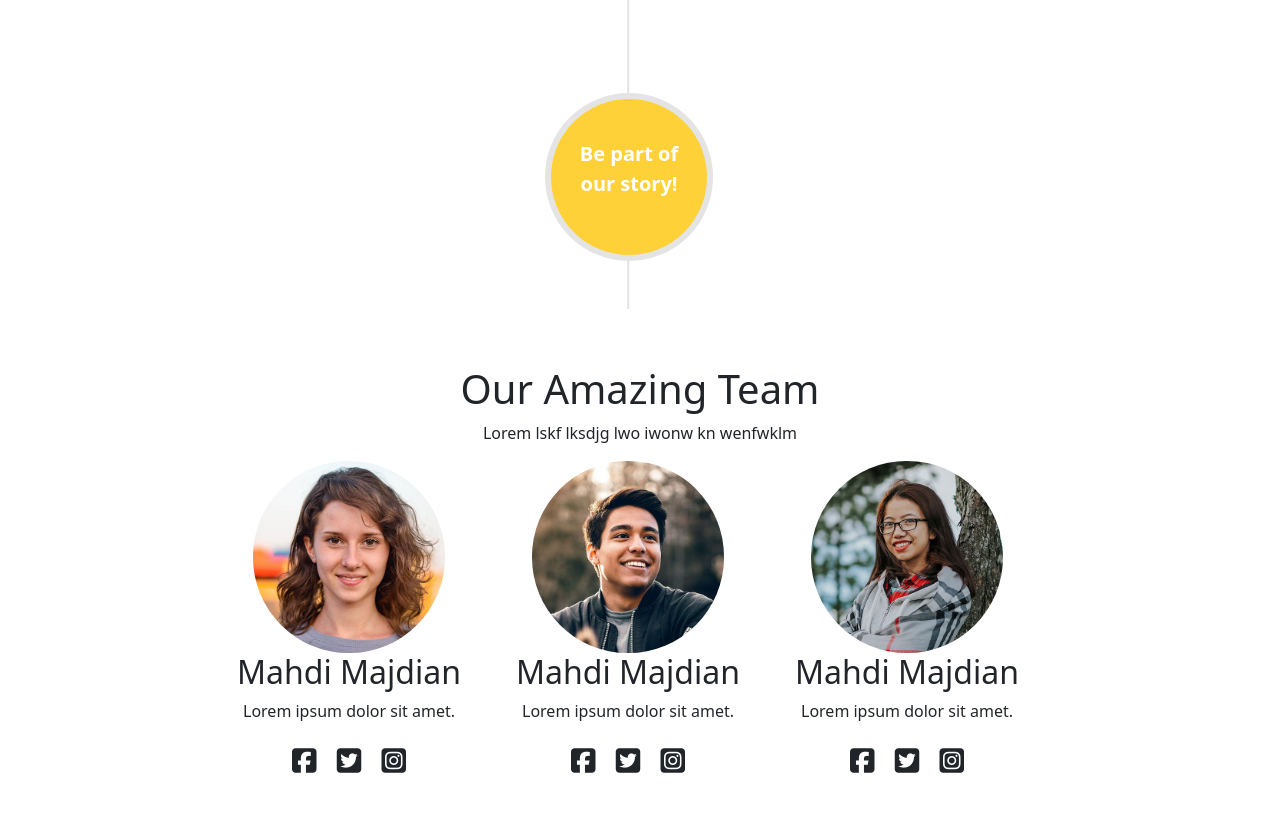
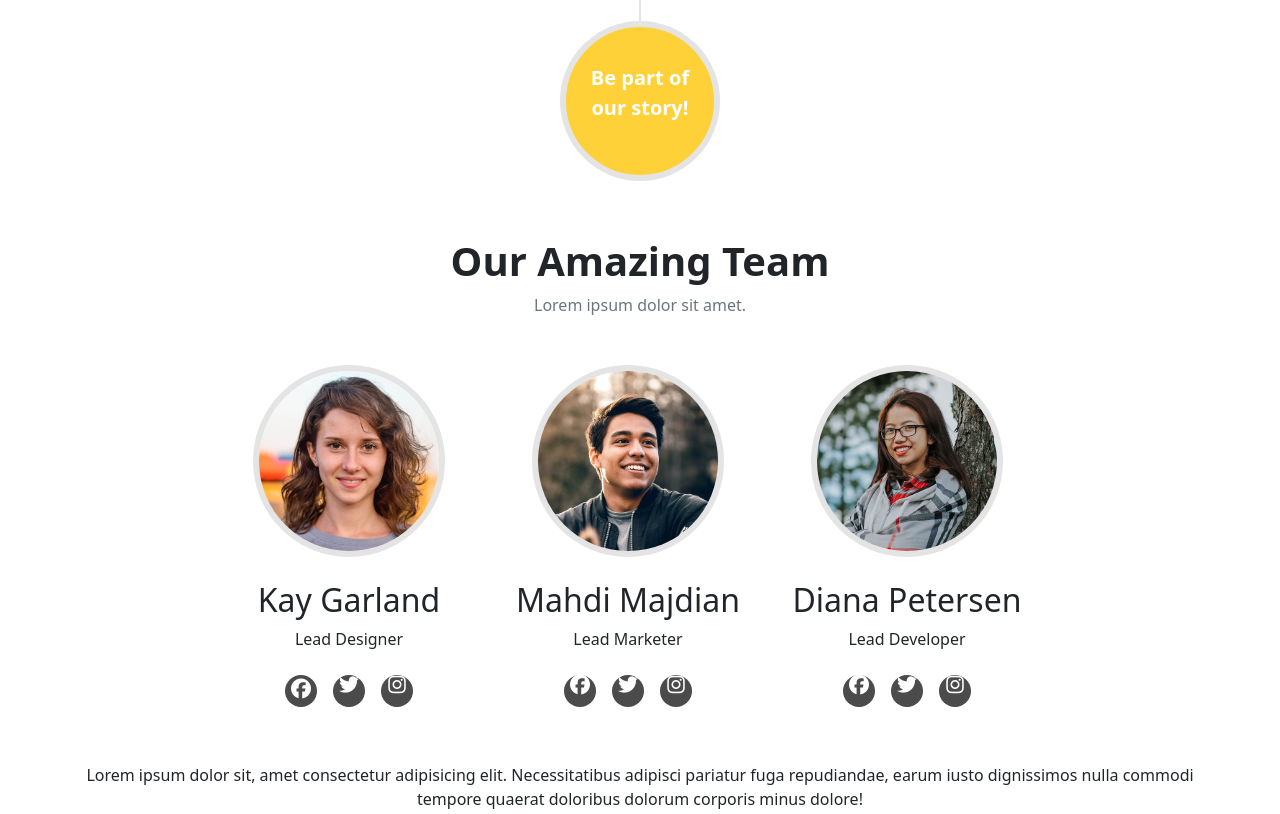
Before and after one commit to MahdiMajdian/Agency-Landing, a plain HTML site: page index.html in a window 1280 px wide. Shown: the part 4033-4847 px from the top of the page. Drawn offline with nearby package versions, Linux system fonts and the light colour scheme.

Commit message:
about section hotfix for few bugs

```diff
--- a/index.html
+++ b/index.html
@@ -172,9 +172,9 @@
             <h1 class="text-uppercase">About</h1>
             <p class="text-secondary mb-5">Lorem ipsum dolor sit amet consectetur, adipisicing elit.</p>
             <!-- Desktop Version of about -->
-            <div class="container d-none d-md-flex flex-column justify-content-center position-relative">
+            <div class="container-fluid d-none d-md-flex flex-column justify-content-center position-relative">
                 <div class="about__line"></div>
-                <div class="row  w-100">
+                <div class="row mb-5 w-100 mx-auto">
                     <div class="col-5 text-end">
                         <h3>March 21, 2021</h3>
                         <h3>Smooth segway to pulsway</h3>
@@ -188,7 +188,7 @@
                     <div class="col-5 text-start">
                     </div>
                 </div>
-                <div class="row my-5 w-100">
+                <div class="row my-5 w-100 mx-auto">
                     <div class="col-5 text-end">
 
                     </div>
@@ -203,7 +203,7 @@
                             numquam a maxime blanditiis fugiat! Eveniet?</p>
                     </div>
                 </div>
-                <div class="row my-5 w-100">
+                <div class="row my-5 w-100 mx-auto">
                     <div class="col-5 text-end">
                         <h3>March 21, 2021</h3>
                         <h3>Smooth segway to pulsway</h3>
@@ -218,14 +218,14 @@
 
                     </div>
                 </div>
-                <div class="row my-5 w-100">
+                <div class="row my-5 w-100 mx-auto">
                     <div class="col-5 text-end">
 
                     </div>
                     <div class="col-2 text-center about__img mb-auto">
                         <img src="assets/img/about/1.jpg" alt="">
                     </div>
-                    <div class="col-5 text-start">
+                    <div class="col-5 text-start mx-auto">
                         <h3>March 21, 2021</h3>
                         <h3>Smooth segway to pulsway</h3>
                         <p>Lorem ipsum, dolor sit amet consectetur adipisicing elit. Dolore, possimus. Accusamus quia ut
@@ -233,7 +233,7 @@
                             numquam a maxime blanditiis fugiat! Eveniet?</p>
                     </div>
                 </div>
-                <div class="row my-5 w-100">
+                <div class="row my-5 w-100 mx-auto">
                     <div class="col-5 text-end">
                         <h3>March 21, 2021</h3>
                         <h3>Smooth segway to pulsway</h3>
@@ -248,12 +248,15 @@
 
                     </div>
                 </div>
-                <div class="row my-5">
+                <div class="row mt-5 w-100 mx-auto">
                     <div class="col-5 m-0 p-0 ">
 
                     </div>
-                    <div class="col-2 text-center about__img--end mb-auto mx-0 d-flex justify-content-center align-items-center">
+                    <div class="col-2 text-center mb-auto mx-0 d-flex justify-content-center align-items-center">
+                        <div class="about__img--end d-flex justify-content-center align-items-center">
                             <p class="text-white fs-5 fw-bold px-3">Be part of our story!</p>
+
+                        </div>
                     </div>
                     <div class="col-5 m-0 p-0 ">
 
@@ -317,37 +320,37 @@
         </section>
         <section id="team">
             <div class="container text-center ">
-                <h1>Our Amazing Team</h1>
-                <p>Lorem lskf lksdjg lwo iwonw kn wenfwklm</p>
+                <h1 class="fw-bold">Our Amazing Team</h1>
+                <p class="text-secondary mb-5">Lorem ipsum dolor sit amet.</p>
                 <div class="row w-100 d-flex justify-content-center mb-5">
                     <div class="col-12 col-md-3">
-                        <img src="assets/img/team/1.jpg" class="w-75 rounded-circle" alt="">
-                        <h2>Mahdi Majdian</h2>
-                        <p>Lorem ipsum dolor sit amet.</p>
+                        <img src="assets/img/team/1.jpg" class="w-75 rounded-circle team__image mb-4" alt="">
+                        <h2>Kay Garland</h2>
+                        <p>Lead Designer<p>
                                 <div class="team__socail">
-                            <i class="my-2 fab fa-facebook-square"></i>
-                            <i class="my-2 fa fa-twitter-square"></i>
-                            <i class="my-2 fab fa-instagram-square"></i>
+                                    <i class="py-1 fab fa-facebook"></i>
+                                    <i class="my-2 fa fa-twitter"></i>
+                                    <i class="my-2 fab fa-instagram"></i>
                                 </div>
                     </div>
                     <div class="col-12 col-md-3">
-                        <img src="assets/img/team/2.jpg" class="w-75 rounded-circle" alt="">
+                        <img src="assets/img/team/2.jpg" class="w-75 rounded-circle team__image mb-4" alt="">
                         <h2>Mahdi Majdian</h2>
-                        <p>Lorem ipsum dolor sit amet.</p>
+                        <p>Lead Marketer<p>
                                 <div class="team__socail">
-                            <i class="my-2 fab fa-facebook-square"></i>
-                            <i class="my-2 fa fa-twitter-square"></i>
-                            <i class="my-2 fab fa-instagram-square"></i>
+                                    <i class="my-2 fab fa-facebook"></i>
+                                    <i class="my-2 fa fa-twitter"></i>
+                                    <i class="my-2 fab fa-instagram"></i>
                                 </div>
                     </div>
                     <div class="col-12 col-md-3">
-                        <img src="assets/img/team/3.jpg" class="w-75 rounded-circle" alt="">
-                        <h2>Mahdi Majdian</h2>
-                        <p>Lorem ipsum dolor sit amet.</p>
+                        <img src="assets/img/team/3.jpg" class="w-75 rounded-circle team__image mb-4" alt="">
+                        <h2>Diana Petersen</h2>
+                        <p>Lead Developer<p>
                                 <div class="team__socail">
-                            <i class="my-2 fab fa-facebook-square"></i>
-                            <i class="my-2 fa fa-twitter-square"></i>
-                            <i class="my-2 fab fa-instagram-square"></i>
+                                    <i class="my-2 fab fa-facebook"></i>
+                                    <i class="my-2 fa fa-twitter"></i>
+                                    <i class="my-2 fab fa-instagram"></i>
                                 </div>
                     </div>
                 </div>
--- a/style.css
+++ b/style.css
@@ -91,7 +91,7 @@
 	position: absolute;
 	left: 50%;
 	top: 0;
-	transform: translateX(-0.8rem);
+	transform: translateX(-50%);
 	width: 2px;
 	height: 100%;
 	background-color: #e4e4e4;
@@ -101,7 +101,7 @@
 	position: absolute;
 	left: 16%;
 	top: 0;
-	/* transform: translateX(-10px); */
+	transform: translateX(-50%);
 	width: 2px;
 	height: 100%;
 	background-color: #e4e4e4;
@@ -116,18 +116,33 @@
 	border-radius: 50%;
 	border: 0.4rem solid #e4e4e4;
 	background-color: #fed138;
-	width: 10.5rem;
-	height: 10.5rem;
+	width: 10rem;
+
+	height: 10rem;
 }
 #team {
 	padding-top: 3.5rem;
 	width: 100%;
 }
+.team__image {
+	border: 0.4rem solid #e4e4e4;
+}
 .team__socail {
+	display: flex;
+justify-content: center;
+align-items: center;
+}
+.team__socail i{
+	width: 2rem;
+	height: 2rem;
+	border-radius: 50%;
+	margin: 0 0.5rem;
+	background: rgb(75, 75, 75);
+
 }
 .team__socail i {
-	font-size: 1.75rem;
-	margin: 0 0.5rem;
+	font-size: 1.25rem;
+	color: #fff;
 }
 .team__logo {
 	height: 3rem;
```
Lines whose indentation alone changed are shown as unchanged.
